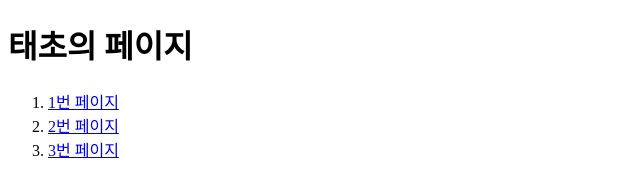
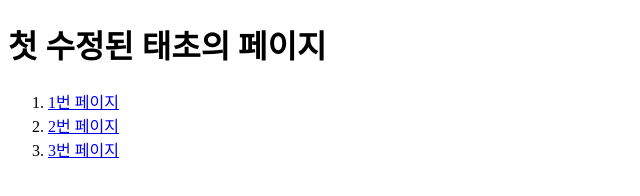
Before and after one commit to ytn9337/my-first-web, a plain HTML site: page index.html in a window 1280 px wide. Shown: the whole page, without its empty margins (0-640 px from the left). Drawn offline with Linux system fonts and the light colour scheme.

Commit message:
Add files via upload

```diff
--- a/index.html
+++ b/index.html
@@ -6,7 +6,7 @@
 </head>
 
 <body>
-<h1>태초의 페이지</h1>
+<h1>첫 수정된 태초의 페이지</h1>
  <ol>
     <li><a href="1.html">1번 페이지</li></a>
     <li><a href="2.html">2번 페이지</li></a>
```
